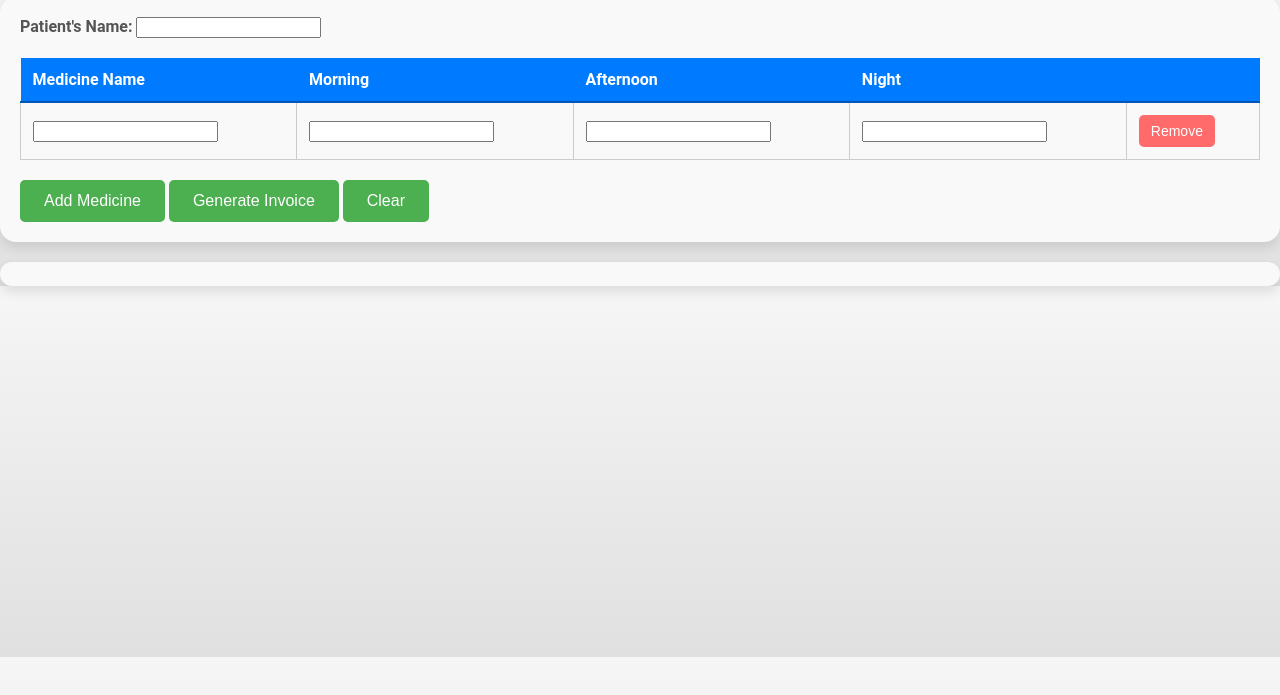
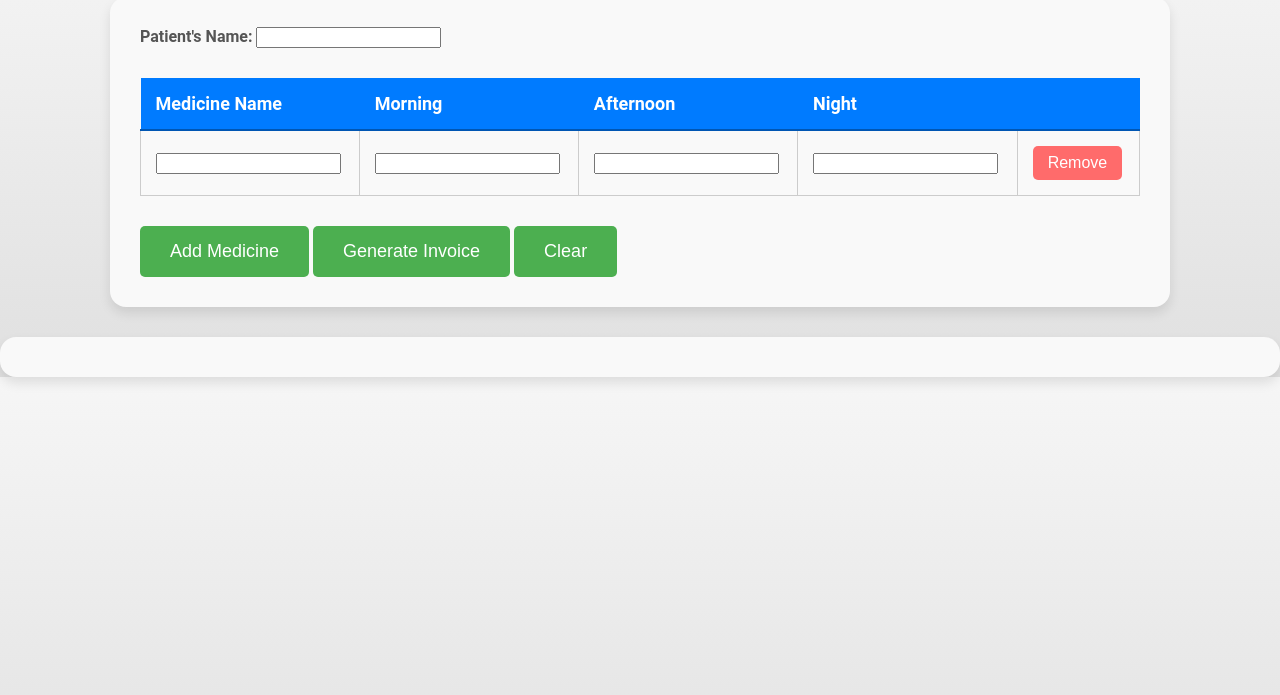
Before and after one commit to SaiNarayana-B/Prescription-Maker, a plain HTML site: page index.html in a window 1280 px wide. Shown: the part 85-780 px from the top of the page. Drawn offline with Linux system fonts and the light colour scheme.

Commit message:
Update main.css

```diff
--- a/main.css
+++ b/main.css
@@ -21,19 +21,19 @@ h1 {
 }
 
 form {
-  max-width: 100%;
+  max-width: 1000px;
   margin: 0 auto;
-  padding: 20px;
+  padding: 30px;
   background-color: #f9f9f9;
   box-shadow: 0 6px 12px rgba(0, 0, 0, 0.1);
   border-radius: 16px;
   overflow: hidden;
-  transition: transform 0.3s ease, box-shadow 0.3s ease;
+  transition: transform 0.3s ease, box-shadow 0.3s ease; /* Add scale and shadow transition */
 }
 
 form:hover {
-  transform: scale(1.02);
-  box-shadow: 0 10px 20px rgba(0, 0, 0, 0.15);
+  transform: scale(1.02); /* Scale up slightly on hover */
+  box-shadow: 0 10px 20px rgba(0, 0, 0, 0.15); /* Enhance shadow on hover */
 }
 
 label {
@@ -43,34 +43,33 @@ label {
 
 #medicineTable {
   width: 100%;
-  margin-top: 20px;
+  margin-top: 30px;
   border-collapse: collapse;
-  overflow-x: auto; /* Enable horizontal scrolling */
 }
 
 #medicineTable th {
   background-color: #007bff;
   color: #fff;
   text-align: left;
-  padding: 12px;
-  font-size: 16px;
+  padding: 15px;
+  font-size: 18px;
   border-bottom: 2px solid #0056b3;
 }
 
 #medicineTable td {
   border: 1px solid #ccc;
-  padding: 12px;
-  font-size: 14px;
+  padding: 15px;
+  font-size: 16px;
 }
 
 #medicineTable .removeMedicine {
   background-color: #ff6b6b;
   color: #fff;
   border: none;
-  padding: 8px 12px;
+  padding: 8px 15px;
   border-radius: 5px;
   cursor: pointer;
-  font-size: 14px;
+  font-size: 16px;
   transition: background-color 0.3s ease;
 }
 
@@ -80,11 +79,11 @@ label {
   background-color: #4caf50;
   color: #fff;
   border: none;
-  padding: 12px 24px;
-  margin-top: 20px;
+  padding: 15px 30px;
+  margin-top: 30px;
   border-radius: 5px;
   cursor: pointer;
-  font-size: 16px;
+  font-size: 18px;
   transition: background-color 0.3s ease;
 }
 
@@ -93,41 +92,41 @@ label {
 #clearForm:hover,
 .removeMedicine:hover {
   background-color: #45a049;
-  transform: scale(1.05);
-  box-shadow: 0 4px 8px rgba(0, 0, 0, 0.2);
+  transform: scale(1.05); /* Add a slight scale-up effect on hover */
+  box-shadow: 0 4px 8px rgba(0, 0, 0, 0.2); /* Enhance shadow on hover */
 }
 
 #invoiceOutput {
-  margin-top: 20px;
-  padding: 12px;
+  margin-top: 30px;
+  padding: 20px;
   background-color: #f9f9f9;
   box-shadow: 0 6px 12px rgba(0, 0, 0, 0.1);
   border-radius: 16px;
-  font-size: 16px;
+  font-size: 18px;
   color: #333;
-  transition: transform 0.3s ease, box-shadow 0.3s ease;
+  transition: transform 0.3s ease, box-shadow 0.3s ease; /* Add scale and shadow transition */
 }
 
 #invoiceOutput:hover {
-  transform: scale(1.02);
-  box-shadow: 0 10px 20px rgba(0, 0, 0, 0.15);
+  transform: scale(1.02); /* Scale up slightly on hover */
+  box-shadow: 0 10px 20px rgba(0, 0, 0, 0.15); /* Enhance shadow on hover */
 }
 
 /* Responsive design for small screens */
 @media screen and (max-width: 600px) {
   form {
-    padding: 10px;
+    padding: 20px;
   }
 
   #medicineTable th,
   #medicineTable td {
-    font-size: 12px;
+    font-size: 14px;
   }
 
   #addMedicine,
   #generateInvoice,
   #clearForm,
   .removeMedicine {
-    font-size: 14px;
+    font-size: 16px;
   }
 }
```
